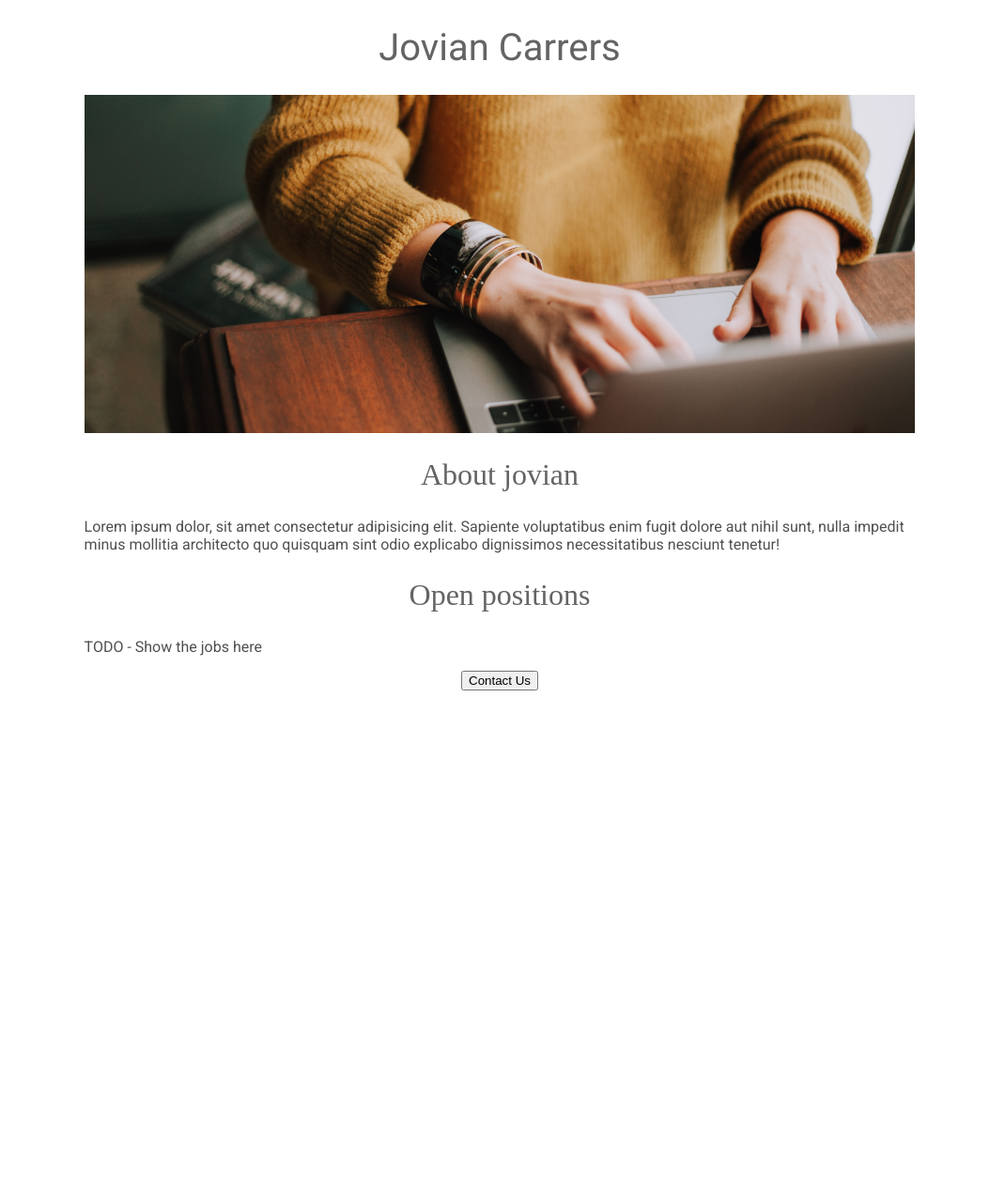
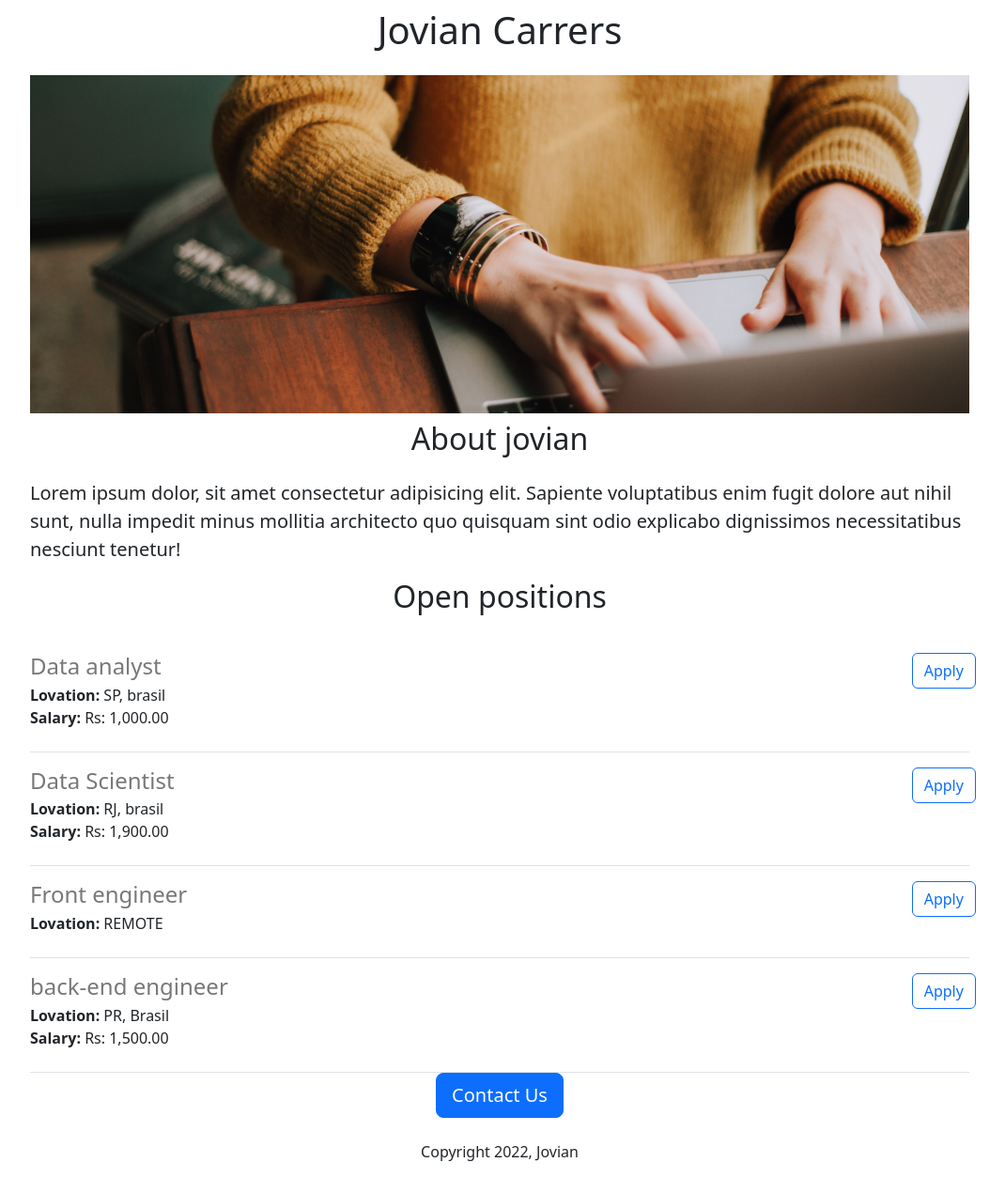
Before and after one commit to GaZ33/tutorial-jovian-web-v2, a Flask app: page / in a window 1280 px wide. Shown: the whole page at 94% size, without its empty margins (108-1178 px from the left). Before the commit the page ends 735 px from the top, so only its background shows below. Run offline with Flask 3, Linux system fonts and the light colour scheme; parts of the project's set-up code (start-up, migrations or seed data) failed here and were passed over.

Commit message:
Add dynamic data and api route

```diff
--- a/app.py
+++ b/app.py
@@ -1,10 +1,25 @@
-from flask import Flask, render_template
+from flask import Flask, render_template, jsonify
 
 app = Flask(__name__)
 
+jobs = [
+  {"id": 1, "title": "Data analyst", "Location": "SP, brasil", "salary": "Rs: 1,000.00"},
+  {"id": 2, "title": "Data Scientist", "Location": "RJ, brasil", "salary": "Rs: 1,900.00"},
+  {"id": 3, "title": "Front engineer", "Location": "REMOTE"},
+  {"id": 4, "title": "back-end engineer", "Location": "PR, Brasil", "salary": "Rs: 1,500.00"}
+]
+
+
+
 @app.route("/")
 def hello_world():
-  return render_template("home.html")
+  return render_template("home.html", jobs=jobs)
+
+@app.rout("/api/jobs")
+def list_jobs():
+  return jsonify(jobs)
+
+
 
 if __name__ == "__main__":
   app.run(host="0.0.0.0", debug=True)
--- a/static/style.css
+++ b/static/style.css
@@ -1,45 +1,13 @@
-
-* {
-    /* padding: 0px;
-    margin: 0px; */
-    box-sizing: border-box;
+.container{
+    width: 80%;
 }
 
-h1{
-    font-size: 40px;
-    font-weight: normal;
-    font-family: 'Roboto', sans-serif;
-    color: rgb(100, 100, 100);
-    text-align: center;
+.img-fluid{
+    height: 360px;
+    width: 100%;
+    object-fit: cover;
 }
-
-.banner{
-    width: 100%;
-    height: 360px;
-    display: flex;
-    align-items: center;
-    justify-content: center;
-    object-fit: cover; /* this attribute fit the image on the container where this image is*/
+h4{
+    color: rgb(120, 120, 120);
+    margin-bottom: 4px;
 }
-
-h2{
-
-    font-size: 32px;
-    color: rgb(100, 100, 100);
-    text-align: center;
-    font-weight: normal;
-}
-
-.bodytext{
-    font-family: 'Roboto', sans-serif;
-    color: rgb(80, 80, 80);
-}
-
-.container{
-    max-width: 70%;
-    margin: 0px auto 0px;
-}
-
-.button_contact{
-    text-align: center;
-}
--- a/templates/home.html
+++ b/templates/home.html
@@ -7,23 +7,31 @@
     <link href="https://fonts.googleapis.com/css2?family=Roboto&display=swap" rel="stylesheet">
     <meta charset="UTF-8">
     <meta name="viewport" content="width=device-width, initial-scale=1.0">
+    <link href="https://cdn.jsdelivr.net/npm/bootstrap@5.3.2/dist/css/bootstrap.min.css" rel="stylesheet"
+        integrity="sha384-T3c6CoIi6uLrA9TneNEoa7RxnatzjcDSCmG1MXxSR1GAsXEV/Dwwykc2MPK8M2HN" crossorigin="anonymous">
     <link rel="stylesheet" href="../static/style.css">
     <title>Jovian Carrers</title>
 </head>
 
 <body>
     <div class="container">
-        <h1>Jovian Carrers</h1>
-        <img class="banner" src="../static/banner.jpg" alt="banner of Jovian Carrers">
-        <h2>About jovian</h2>
-        <p class="bodytext">Lorem ipsum dolor, sit amet consectetur adipisicing elit. Sapiente voluptatibus enim fugit dolore aut nihil
+        <h1 class="text-center mt-2 mb-4">Jovian Carrers</h1>
+        <img class="img-fluid" src="../static/banner.jpg" alt="banner of Jovian Carrers">
+        <h2 class="text-center mt-2 mb-4">About jovian</h2>
+        <p class="lead">Lorem ipsum dolor, sit amet consectetur adipisicing elit. Sapiente voluptatibus enim fugit
+            dolore aut nihil
             sunt,
             nulla impedit minus mollitia architecto quo quisquam sint odio explicabo dignissimos necessitatibus nesciunt
             tenetur!</p>
-        <h2>Open positions</h2>
-        <p class="bodytext">TODO - Show the jobs here</p>
-        <div class="button_contact">
-            <button>Contact Us</button>
+        <h2 class="text-center mt-2 mb-4">Open positions</h2>
+        <div class="mt-2">
+            {% for job in jobs %}
+                {% include 'jobitem.html' %}
+            {% endfor %}
+        </div>
+        <div class="text-center">
+            <button class="btn btn-primary btn-lg">Contact Us</button>
+            <p class="mt-4">Copyright 2022, Jovian</p>
         </div>
 
     </div>
--- /dev/null
+++ b/templates/jobitem.html
@@ -0,0 +1,16 @@
+<div class="border-bottom pb-4">
+    <div class="row">
+        <div class = col-11>
+            <h4 class="mt-3">{{job['title']}}</h4>
+            <div><b>Lovation: </b>{{job['Location']}}</div>
+            {% if 'salary' in job %}
+            <div><b>Salary: </b> {{job['salary']}}</div>
+            {% endif %}
+        </div>
+        <div class="col-1">
+            <button type="button" class="btn btn-outline-primary mt-3">Apply</button>
+        </div>
+    </div>
+
+
+</div>
```
